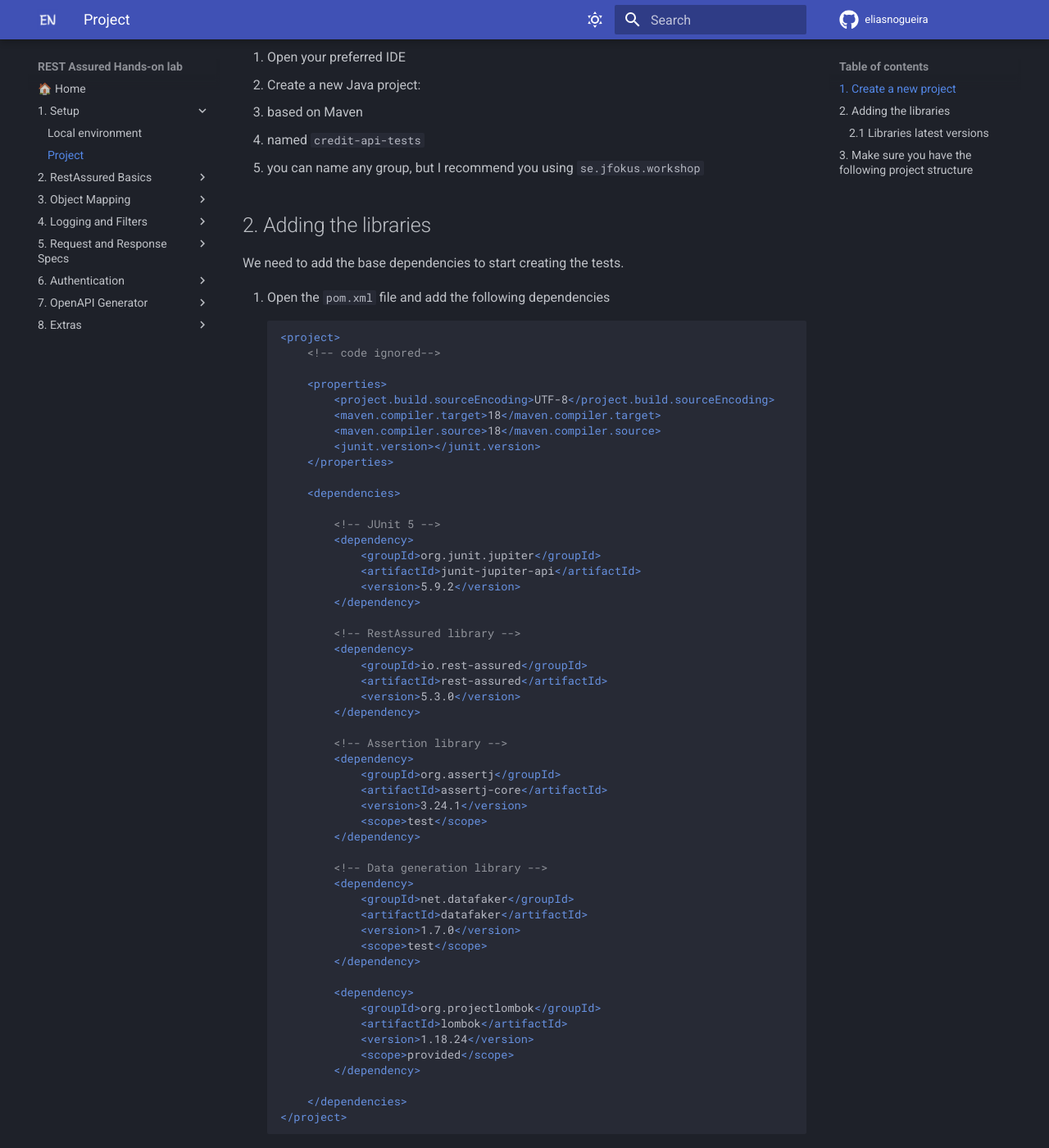
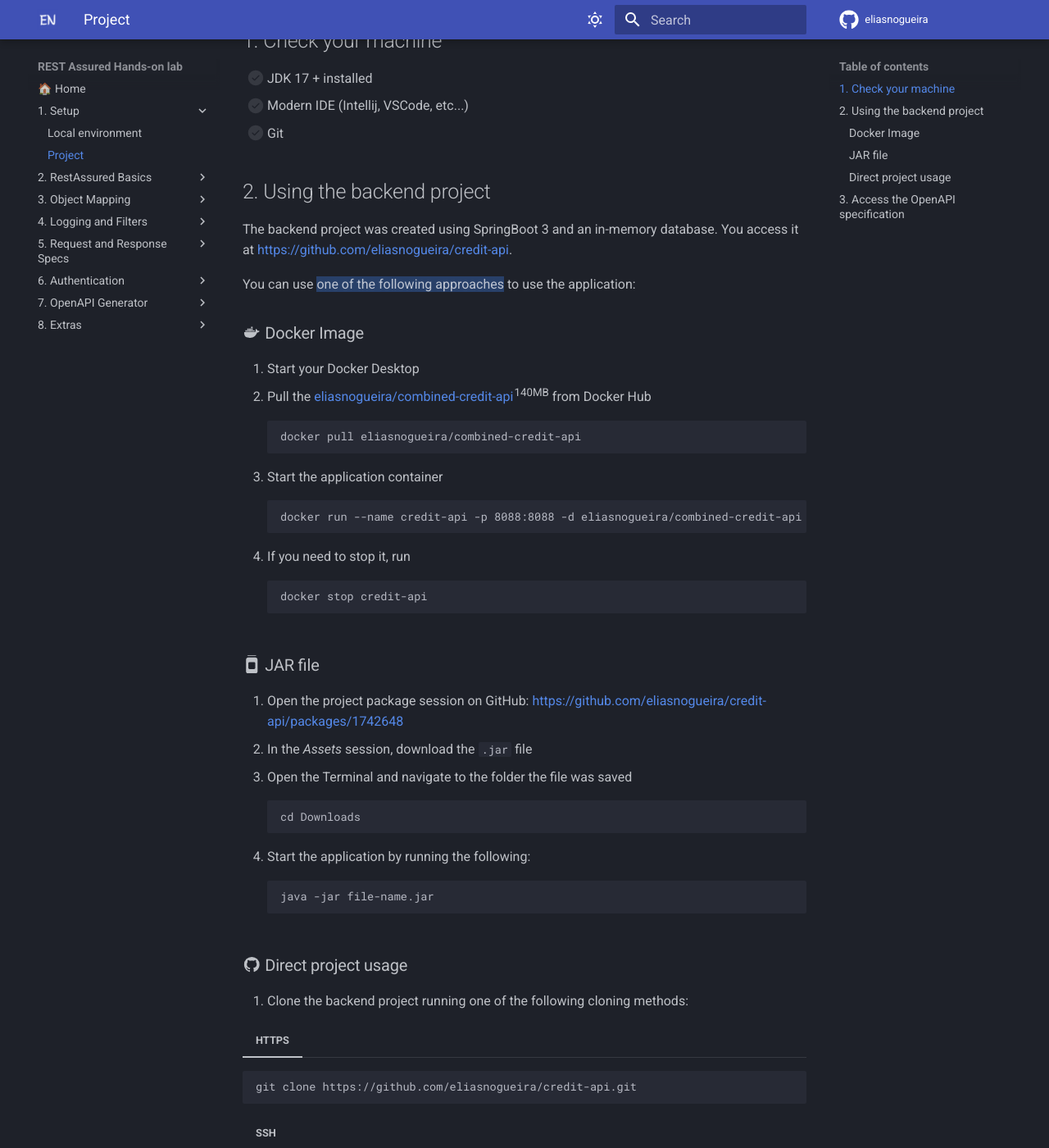
Before and after one commit to eliasnogueira/restassured-workshop-3h, an MkDocs documentation site: the page built from docs/setup/project.md, in a window 1280 px wide and 1400 px high, scrolled down 239 px. Shown: the whole window at 82% size. Built offline with MkDocs 1.6.1 and Material for MkDocs 9.7.7, drawn with Linux system fonts in a browser that asks for light colours; comment, search, counter and statistics services are not loaded; some of the changed text lies outside the part shown.

Commit message:
latest changes

````diff
--- a/docs/setup/project.md
+++ b/docs/setup/project.md
@@ -1,93 +1,87 @@
-# Setup - Project
+# Setup - Local environment
 
-In this lab, we will create the BaseTest class and the basic tests related to Restrictions API.
+The first thing we need to do is to check the setup and download the necessary project to run the tests.
 
-## 1. Create a new project
+## 1. Check your machine
 
-1. Open your preferred IDE
-2. Create a new Java project:
-  - based on Maven
-  - named `credit-api-tests`
-  - you can name any group, but I recommend you using `se.jfokus.workshop`
+- [ ] JDK 17 + installed
+- [ ] Modern IDE (Intellij, VSCode, etc...)
+- [ ] Git
 
-## 2. Adding the libraries
 
-We need to add the base dependencies to start creating the tests.
+## 2. Using the backend project
 
-1. Open the `pom.xml` file and add the following dependencies
-```xml
-<project>
-    <!-- code ignored-->
+The backend project was created using SpringBoot 3 and an in-memory database. You access it at [https://github.com/eliasnogueira/credit-api](https://github.com/eliasnogueira/credit-api).
 
-    <properties>
-        <project.build.sourceEncoding>UTF-8</project.build.sourceEncoding>
-        <maven.compiler.target>18</maven.compiler.target>
-        <maven.compiler.source>18</maven.compiler.source>
-        <junit.version></junit.version>
-    </properties>
+You can use {==one of the following approaches==} to use the application:
 
-    <dependencies>
+### :material-docker: Docker Image
 
-        <!-- JUnit 5 -->
-        <dependency>
-            <groupId>org.junit.jupiter</groupId>
-            <artifactId>junit-jupiter-api</artifactId>
-            <version>5.9.2</version>
-        </dependency>
-
-        <!-- RestAssured library -->
-        <dependency>
-            <groupId>io.rest-assured</groupId>
-            <artifactId>rest-assured</artifactId>
-            <version>5.3.0</version>
-        </dependency>
-
-        <!-- Assertion library -->
-        <dependency>
-            <groupId>org.assertj</groupId>
-            <artifactId>assertj-core</artifactId>
-            <version>3.24.1</version>
-            <scope>test</scope>
-        </dependency>
-
-        <!-- Data generation library -->
-        <dependency>
-            <groupId>net.datafaker</groupId>
-            <artifactId>datafaker</artifactId>
-            <version>1.7.0</version>
-            <scope>test</scope>
-        </dependency>
-
-        <dependency>
-            <groupId>org.projectlombok</groupId>
-            <artifactId>lombok</artifactId>
-            <version>1.18.24</version>
-            <scope>provided</scope>
-        </dependency>
-
-    </dependencies>
-</project>
+1. Start your Docker Desktop
+2. Pull the [eliasnogueira/combined-credit-api](https://hub.docker.com/r/eliasnogueira/combined-credit-api)^140MB^ from Docker Hub
+```
+docker pull eliasnogueira/combined-credit-api
+```
+3. Start the application container
+```
+docker run --name credit-api -p 8088:8088 -d eliasnogueira/combined-credit-api
+```
+4. If you need to stop it, run
+```
+docker stop credit-api
 ```
 
-### 2.1 Libraries latest versions
+### :fontawesome-solid-jar: JAR file
 
-| Library      | Version |
-|--------------|---------|
-| Rest-Assured | [![JUnit](https://maven-badges.herokuapp.com/maven-central/org.junit.jupiter/junit-jupiter/badge.svg?style=flat)](http://mvnrepository.com/artifact/org.junit.jupiter/junit-jupiter) |
-| Rest-Assured | [![Rest-Assured](https://maven-badges.herokuapp.com/maven-central/io.rest-assured/rest-assured/badge.svg?style=flat)](http://mvnrepository.com/artifact/io.rest-assured/rest-assured) |
-| AssertJ | [![AssertJ](https://maven-badges.herokuapp.com/maven-central/org.assertj/assertj-core/badge.svg?style=flat)](http://mvnrepository.com/artifact/org.assertj/assertj-core) |
-| DataFaker | [![DataFaker](https://maven-badges.herokuapp.com/maven-central/net.datafaker/datafaker/badge.svg?style=flat)](http://mvnrepository.com/artifact/net.datafaker/datafaker) |
+1. Open the project package session on GitHub: [https://github.com/eliasnogueira/credit-api/packages/1742648](https://github.com/eliasnogueira/credit-api/packages/1742648)
+2. In the *Assets* session, download the `.jar` file
+3. Open the Terminal and navigate to the folder the file was saved
+```
+cd Downloads
+```
+4. Start the application by running the following:
+```
+java -jar file-name.jar
+```
 
-## 3. Make sure you have the following project structure
+### :material-github: Direct project usage
 
-You must have the following structure in your project:
+1. Clone the backend project running one of the following cloning methods:
+
+=== "HTTPS"
 ```
-─── src
-    ├── main
-    │   └── java
-    │       └── se.jfokus.workshop
-    └── test
-        ├── java
-        │   └── se.jfokus.workshop
-        └── resources
+git clone https://github.com/eliasnogueira/credit-api.git
 ```
+
+=== "SSH"
+```
+git clone git@github.com:eliasnogueira/credit-api.git
+```
+
+=== "GitHub CLI"
+```
+gh repo clone eliasnogueira/credit-api
+```
+
+=== "Download ZIP"
+[https://github.com/eliasnogueira/credit-api/archive/refs/heads/main.zip](https://github.com/eliasnogueira/credit-api/archive/refs/heads/main.zip)
+
+2. Open the Terminal and navigate to the project directory
+3. Run the application
+```
+mvn spring-boot:run
+```
+
+!!! note "Running inside the IDE"
+
+You can also run the `CreditApiApplication` class located at `src/main/java`
+
+
+## 3. Access the OpenAPI specification
+We will know a little bit more about the API using the OpenAPI specification as it will also be the entry point to run exploratory checks before the test automation.
+
+
+* Clone the backend project by running one of the following cloning methods:
+
+=== ":simple-openapiinitiative: Open API page"
+[http://localhost:8088/swagger-ui/index.html](http://localhost:8088/swagger-ui/index.html)
--- a/mkdocs.yml
+++ b/mkdocs.yml
@@ -73,7 +73,7 @@
       - "Lab 3": "object-mapping/lab3.md"
   - "4. Logging and Filters":
       - "Explanation": "logging/index.md"
-      - "Lab 1": "logging/lab.md"
+      - "Lab 1": "logging/lab1.md"
   - "5. Request and Response Specs":
       - "Explanation": "req-resp-specification/index.md"
       - "Lab 1": "req-resp-specification/lab1.md"
````
Also changed, not shown: docs/logging/lab1.md (+39 -1 lines), docs/setup/local-environment.md (+0 -2 lines).
